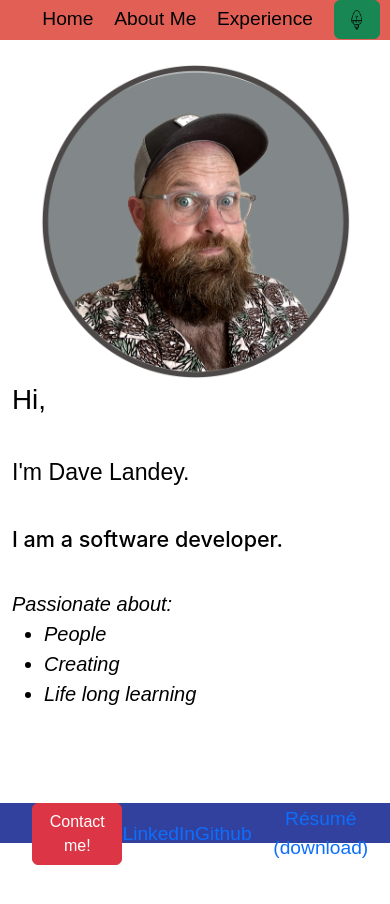
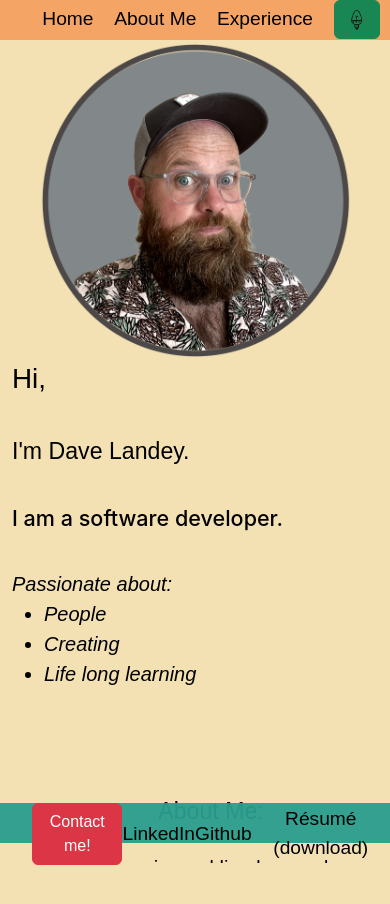
Before and after one commit to davelandey/davelandey.github.io, a React (Create React App) app: page / in a window 390 px wide. Shown: the top 904 px of the page. Built offline with nearby package versions, Linux system fonts and the light colour scheme.

Commit message:
layout complete color correct and scroll working properly

```diff
--- a/src/App.css
+++ b/src/App.css
@@ -2,20 +2,18 @@
 
 /* Light mode */
 body {
-  /* --Text: RGB(24, 117, 69, 0.9); */
   --Text: black;
-  --NavBar: rgb(219, 55, 44, 0.8);
-  --Background: white;
-  --Footer: RGB(0, 18, 134, 0.8);
+  --NavBar: rgb(244, 162, 97, 0.95);
+  --Background: rgb(233, 196, 106, 0.5);
+  --Footer: RGB(42, 157, 143, 0.95);
 }
 
 /* Dark mode */
 .dark-mode {
-  /* --Text: RGB(24, 117, 69, 0.9); */
-  --Text: white;
-  --NavBar: RGB(0, 18, 134, 0.9);
-  --Background: black;
-  --Footer: rgb(219, 55, 44, 0.9);
+  --Text: black;
+  --NavBar: RGB(231, 111, 81, 0.95);
+  --Background: rgb(233, 196, 106, 0.9);
+  --Footer: rgb(38, 70, 83, 0.95);
 }
 /* Font: import and defining */
 
@@ -54,25 +52,22 @@ li {
 
 html,
 body {
-  margin-top: 1.5em;
+  margin-top: 1.2em;
   margin-bottom: 3em;
   background-color: var(--Background);
   height: 100vh;
   width: 100vw;
   color: var(--Text);
-  overflow: hidden;
+  overflow-x: hidden;
 }
 
 /* NAVIGATION BAR */
 #NavBar {
   position: fixed;
   top: 0;
-  /* height: 100%; */
   height: 2.5em;
   width: 100vw !important;
   margin: none;
-  margin-bottom: 1em;
-  /* padding-bottom: 1em;; */
   overflow: hidden;
   z-index: 500;
   background-color: var(--NavBar);
@@ -99,12 +94,8 @@ li > a {
 }
 
 #lightModeButton {
-  /* border-radius: 10%; */
   height: 3em;
   font-size: small;
-
-  /* justify-content: center; */
-  /* background-color: ; */
 }
 
 /*** PAGES ***/
@@ -139,8 +130,13 @@ li > a {
 }
 
 #footerList > * {
-  color: var(--FooterText);
+  color: black;
   font-size: 1.2em;
   justify-content: center;
   text-decoration: none;
 }
+
+#footerLink {
+  color: black;
+  font-weight: 400;
+}
--- a/src/Components/AboutMe/AboutMe.jsx
+++ b/src/Components/AboutMe/AboutMe.jsx
@@ -7,6 +7,7 @@ const AboutMe = (props) => {
   return (
     <div id='aboutMeContainer' fluid="true" l="3">
       <div id='aboutMeIntro' xl="2" l="3" >
+      <div id='titleDiv'><h3>About Me:</h3></div>
         <h5>
           I was born in, and lived around, South Africa until 2018 - when I
           moved to Vermont, USA where I now live with my wife (Jess), our two
--- a/src/Components/Experience/Experience.css
+++ b/src/Components/Experience/Experience.css
@@ -8,22 +8,24 @@
   align-items: center;
   padding: 1em;
   border-radius: 10px;
-  overflow: auto;
+  /* overflow: auto; */
 }
 #Container {
   border-radius: 5px;
-  width: 20vw;
+  width: 100%;
   height: 25vh;
   display: flex;
-  flex-flow: row;
-  justify-content: space-around;
+  flex-flow: row wrap;
+  justify-content: center;
   align-items: center;
   padding: 1em;
   margin: 1em;
 }
 #UncontrolledCarousel {
-  row-gap: 15px;
+  row-gap: 25px;
   width: 10vw;
+  height: 10vh;
+  margin-bottom: 1em;
 }
 
 #accordionCustom {
--- a/src/Components/Experience/Experience.jsx
+++ b/src/Components/Experience/Experience.jsx
@@ -54,6 +54,7 @@ const Experience = (props) => {
   // const icons = {MongoDB, ExpressJS, React, NodeJS, JS, HTML, CSS, Github, Agile, Collaboration}
   return (
     <div id='experienceBody'>
+       <div id='titleDiv'><h3>Technical skills:</h3></div>
       <Col className='w-100'>
         <Row class='row justify-content-center'>
           <Accordion open={open} toggle={toggle} >
@@ -78,8 +79,8 @@ const Experience = (props) => {
           </Accordion>
         </Row>
 
-        {/* Carousel skills icons */}
-        <Row className='justify-content-center'>
+        {/* Carousel skills icons*/}
+        <Row >
           <div id='Container'>
             <UncontrolledCarousel
               controls='false'
--- a/src/Components/Home/Home.css
+++ b/src/Components/Home/Home.css
@@ -1,7 +1,7 @@
 #homeContainer {
   height: 98vh;
   display: flex;
-  flex-flow: row wrap;
+  flex-flow: column wrap;
   justify-content: flex-start;
   align-items: flex-start;
   align-content: flex-start;
@@ -14,8 +14,9 @@
 
 #homeColumnOne {
   display: flex;
+  flex-flow: column wrap;
   justify-content: center;
-  height: 100%;
+  height: 95%;
   overflow: hidden;
   margin-top: 1em;
   margin: none;
@@ -36,5 +37,45 @@
 }
 
 #experienceRow {
+  display: flex;
+  flex-flow: column wrap;
+  justify-content: center;
   margin-bottom: 2.5em;
 }
+
+@media screen and (max-width: 570px) {
+  #homeContainer {
+    height: 98%;
+    flex-flow: row wrap;
+    justify-content: flex-start;
+    align-items: flex-start;
+    align-content: flex-start;
+    margin: none !important;
+    margin-top: 0.5em;
+    padding: none;
+    gap: none;
+    overflow-y: scroll !important;
+  }
+  #homeColumnOne {
+    display: flex;
+    flex-flow: column wrap;
+    justify-content: center;
+    height: 95%;
+    overflow: scroll !important;
+    margin-top: 1em;
+    margin: none;
+    padding: none;
+    gap: none;
+  }
+  #homeColumnTwo {
+    display: flex;
+    flex-flow: row wrap;
+    justify-content: center;
+    height: 100%;
+    overflow-y: scroll !important;
+    scrollbar-color: var(--Text);
+    scroll-behavior: smooth;
+    padding: 1em;
+    gap: none;
+  }
+}
--- a/src/Components/Map/Map.css
+++ b/src/Components/Map/Map.css
@@ -9,15 +9,15 @@
 #mapContainer {
   height: 400px;
   width: auto;
-  border: 1em solid purple;
+  border: 1em solid rgb(244, 162, 97, 0.9);
   border-radius: 10px;
 }
 
 #mapRestButton {
   position: relative;
-  background-color: yellow;
+  background-color: RGB(42, 157, 143, 0.9);
   font-size: larger;
-  border: 0.1em solid purple;
+  border: 0.1em solid rgb(244, 162, 97, 0.9);
   bottom: 65px;
   left: 30px;
   width: 70px;
--- a/src/Components/Profile/Profile.css
+++ b/src/Components/Profile/Profile.css
@@ -1,5 +1,5 @@
 #ProfilePicContainer {
-  margin-top: 1em;
+  /* margin-top: 1em; */
 }
 
 #ProfilePicRow {
@@ -7,7 +7,6 @@
   flex-direction: row;
   flex-wrap: wrap;
   justify-content: center;
-  /* background-color: blueviolet; */
 }
 
 #ProfilePic {
--- a/src/Components/Structure/Footer.jsx
+++ b/src/Components/Structure/Footer.jsx
@@ -42,17 +42,17 @@ const Footer = (props) => {
             </Modal>
           </li>
           <li>
-            <a href="https://www.linkedin.com/in/dave-landey-62542141/"  target='_blank'
+            <a id="footerLink" href="https://www.linkedin.com/in/dave-landey-62542141/"  target='_blank'
               rel='noopener noreferrer'>
               LinkedIn
             </a>
           </li>
           <li>
-            <a href="https://github.com/davelandey"  target='_blank'
+            <a id="footerLink" href="https://github.com/davelandey"  target='_blank'
               rel='noopener noreferrer'>Github</a>
           </li>
           <li>
-            <a href={Resume} download>Résumé (download)</a>
+            <a id="footerLink" href={Resume} download>Résumé (download)</a>
           </li>
         </ul>
       </div>
```
Also changed, not shown: src/ToDo.md (+1 -1 lines).
